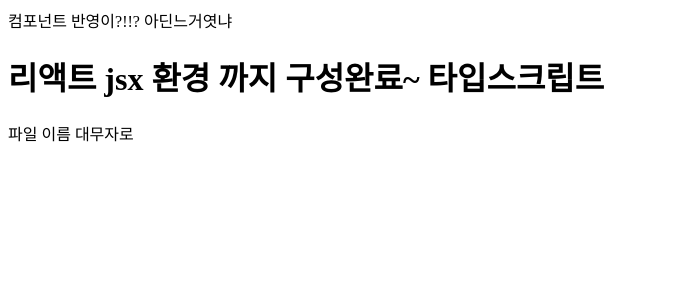
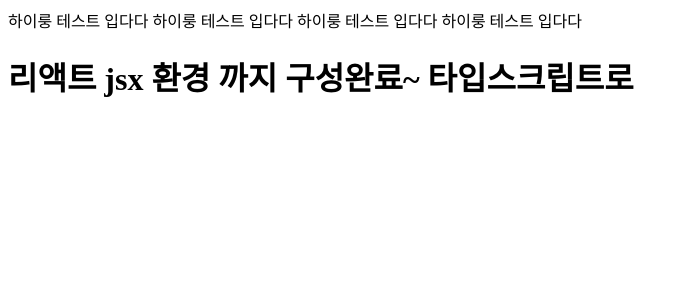
Before and after one commit to Yanguk/FrontEnd_env_setting, a React app: page / in a window 1280 px wide. Shown: the top 300 px of the page, without its empty margins (0-688 px from the left). Built offline with nearby package versions, Linux system fonts and the light colour scheme.

Commit message:
eslint airbnb

```diff
--- a/package.json
+++ b/package.json
@@ -20,6 +20,7 @@
     "@typescript-eslint/parser": "^5.31.0",
     "babel-loader": "^8.2.5",
     "eslint": "^8.20.0",
+    "eslint-config-airbnb-typescript": "^17.0.0",
     "eslint-config-prettier": "^8.5.0",
     "eslint-plugin-prettier": "^4.2.1",
     "eslint-plugin-react": "^7.30.1",
--- a/src/App.tsx
+++ b/src/App.tsx
@@ -1,22 +1,21 @@
 import React from 'react';
 
 function Test() {
-  console.log('test');
   return (
     <div>
-      컴포넌트 반영이?!!? 아딘느거엿냐
+      하이룽 테스트 입다다 하이룽 테스트 입다다 하이룽 테스트 입다다 하이룽
+      테스트 입다다
     </div>
-  )
+  );
 }
 
 function App(): JSX.Element {
   return (
     <>
-    <Test/>
-    <div>
-      <h1>리액트 jsx 환경 까지 구성완료~ 타입스크립트</h1>
-      파일 이름 대무자로
-    </div>
+      <Test />
+      <div>
+        <h1>리액트 jsx 환경 까지 구성완료~ 타입스크립트로</h1>
+      </div>
     </>
   );
 }
```
Also changed, not shown: index.js (+7 -5 lines), .eslintrc.js, 1 other file (tests, documents, lock files or other folders).
